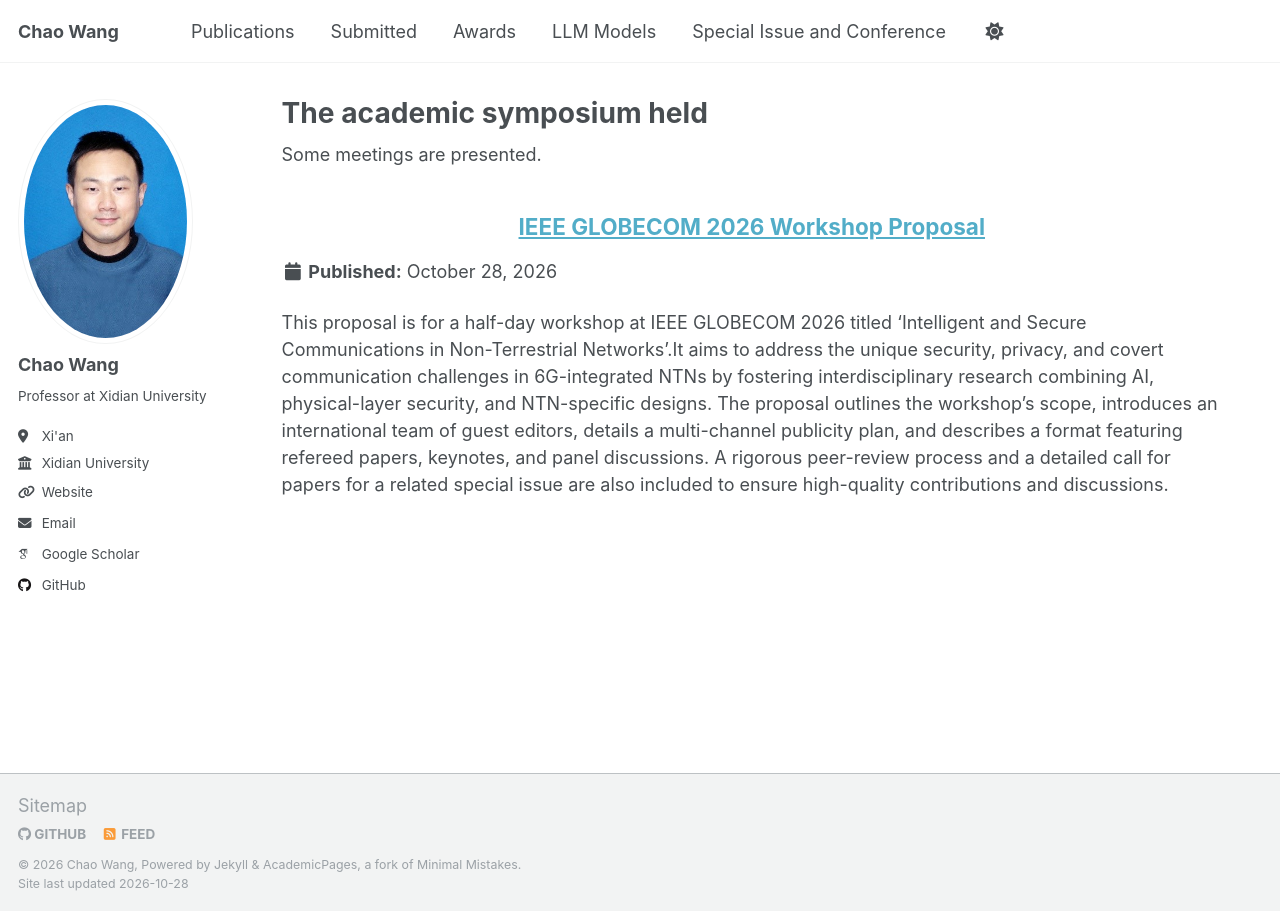
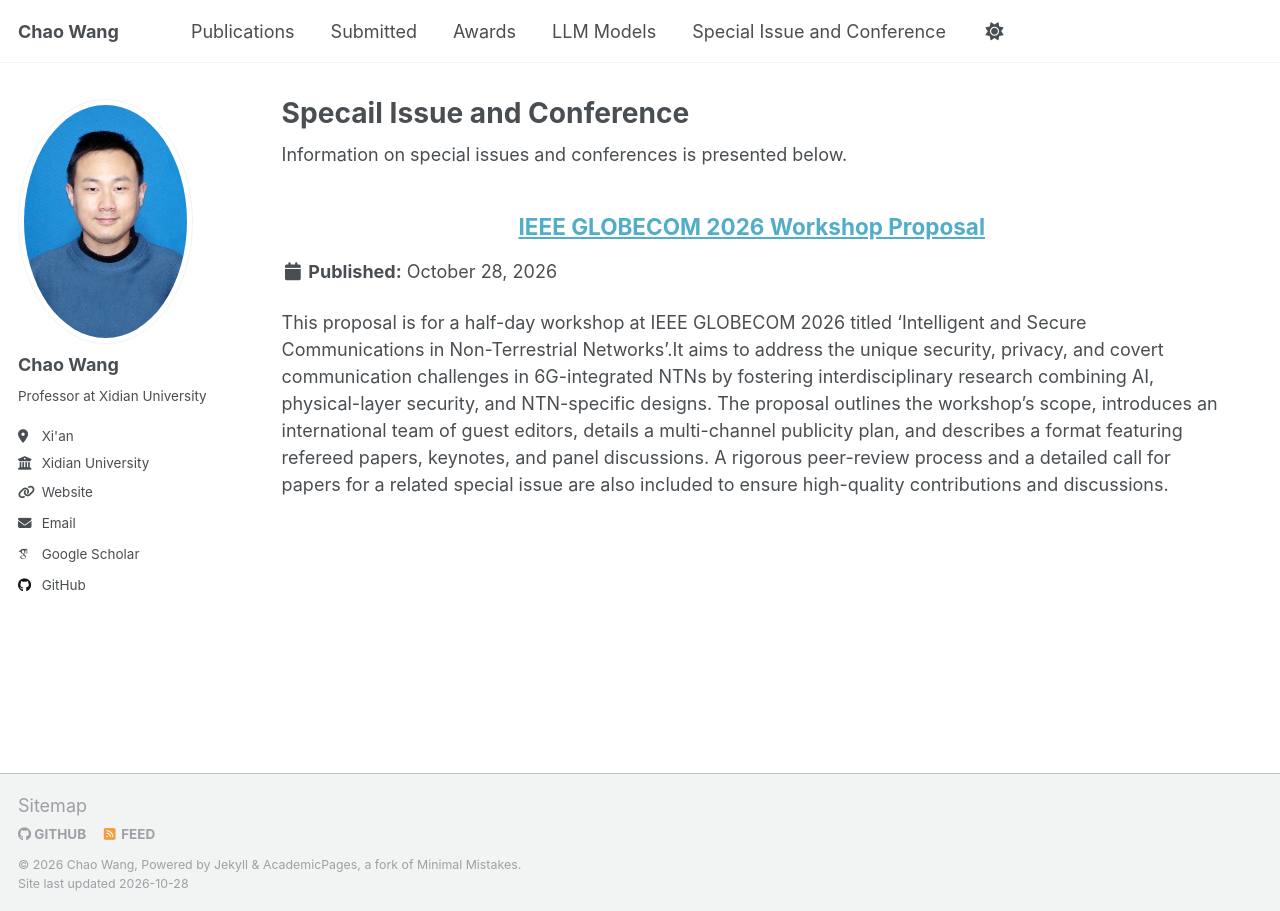
Before and after one commit to Drwangchao/Drwangchao.github.io, a Jekyll site: the page built from _pages/meetings.html, in a window 1280 px wide. Built offline with Jekyll 4.4.1, drawn with Linux system fonts in a browser that asks for light colours; some web fonts are replaced.

Commit message:
Update meetings.html

```diff
--- a/_pages/meetings.html
+++ b/_pages/meetings.html
@@ -1,10 +1,10 @@
 ---
 layout: archive
-title: "The academic symposium held"
+title: "Specail Issue and Conference"
 permalink: /meetings/
 ---
 
-Some meetings are presented.
+Information on special issues and conferences is presented below.
 
 {% include base_path %}
 
```
